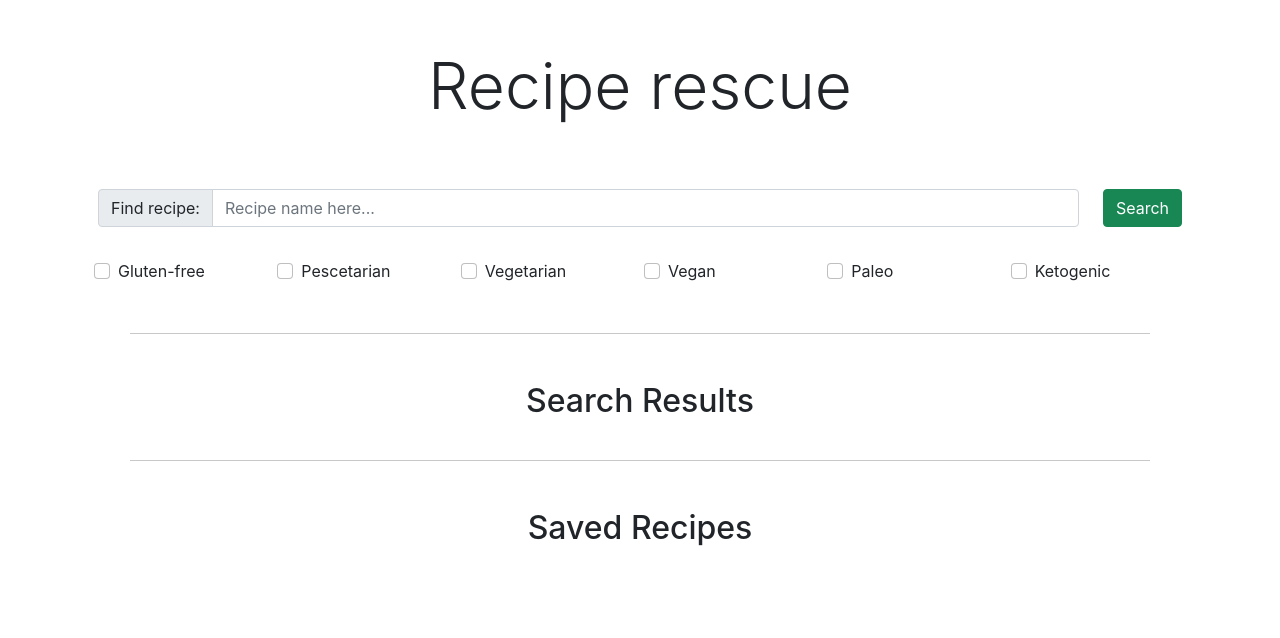
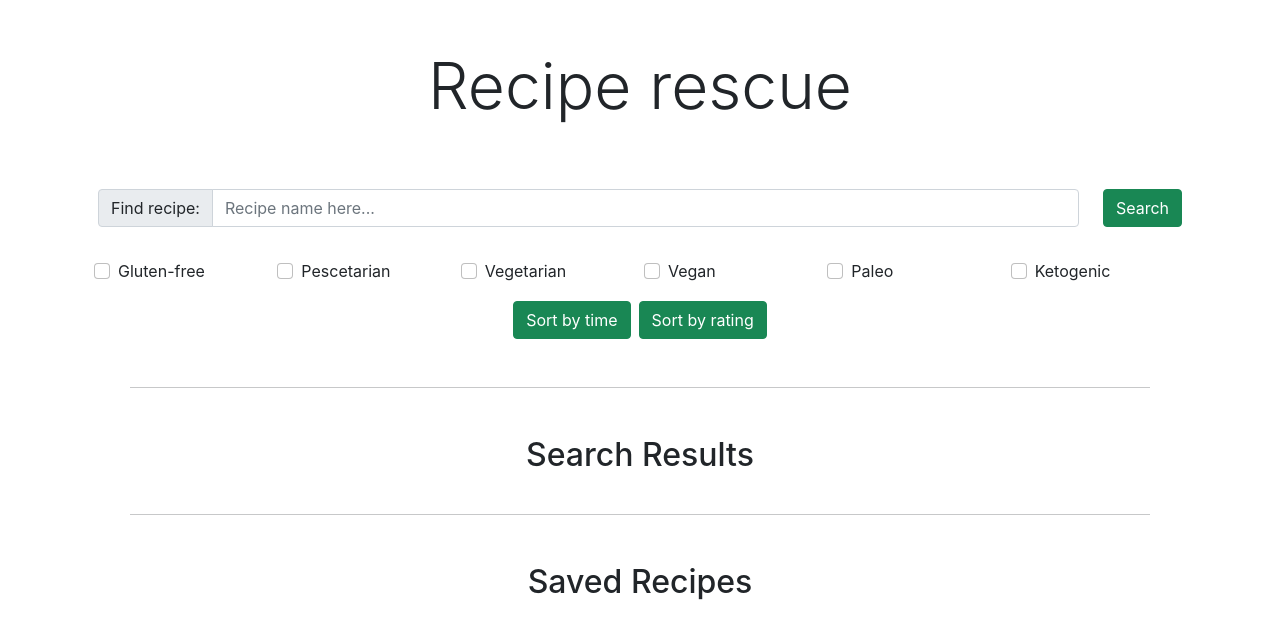
Before and after one commit to FilipNordqvist/food-react-app, a React (Create React App) app in the folder food-app/: page / in a window 1280 px wide. Shown: the top 638 px of the page. Built offline with nearby package versions, Linux system fonts and the light colour scheme.

Commit message:
Lagt till två knappar för att sortera recepten på tid och betyg

```diff
--- a/food-app/src/App.js
+++ b/food-app/src/App.js
@@ -55,7 +55,7 @@ function App() {
     ));
   }
 
-  function sortByGrade() {
+  function sortByRating() {
     setRecipes([...recipes].sort((a, b) => b.rating - a.rating  //Fallande
     ));
   }
@@ -101,6 +101,23 @@ function App() {
         />
       </div>
 
+      <div className="container mt-3">
+        <div className="row justify-content-center g-2">
+          <div className="col-auto">
+            <Button
+              text="Sort by time"
+              onClick={() => sortByTime()}
+            />
+          </div>
+          <div className="col-auto">
+            <Button
+              text="Sort by rating"
+              onClick={() => sortByRating()}
+            />
+          </div>
+        </div>
+      </div>
+
       <hr className="d-flex m-5" />
 
       <RecipeList
```
